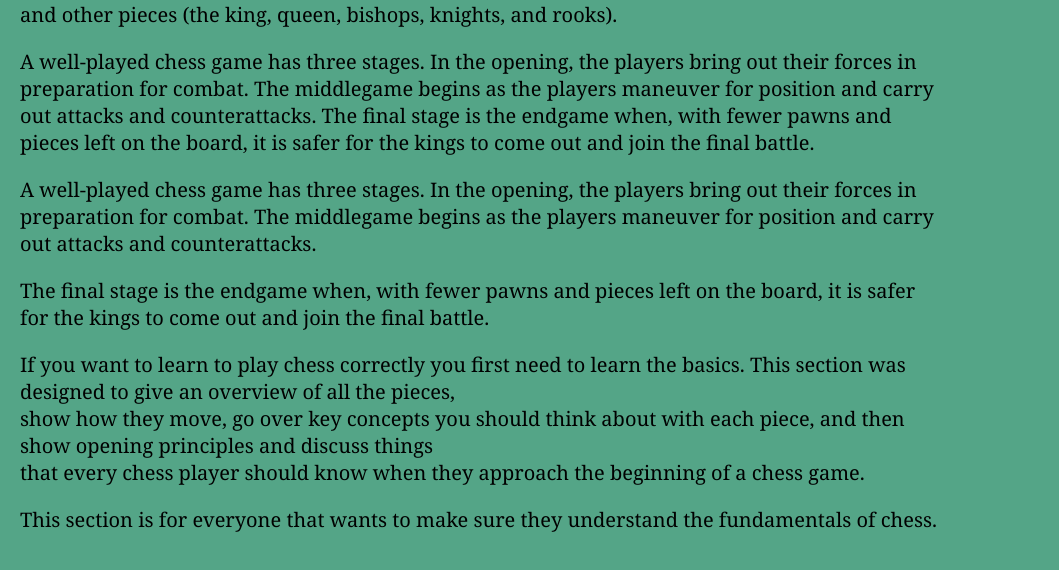
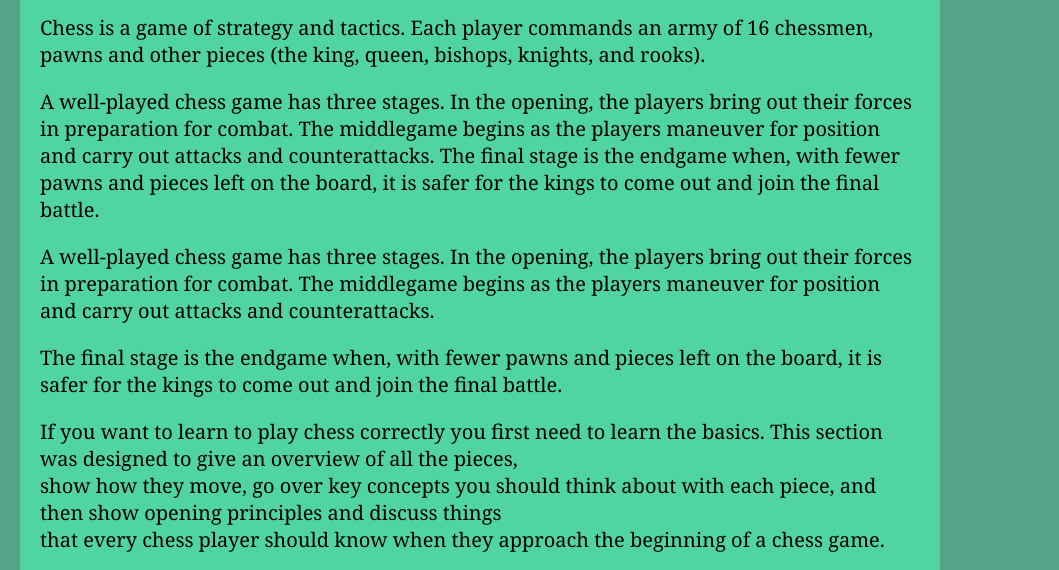
Before and after one commit to AhmedEmad2001/Chess-w, a plain HTML site: page index.html in a window 1280 px wide. Shown: the part 720-1290 px from the top of the page, without its empty margins (0-1059 px from the left). Drawn offline with Linux system fonts and the light colour scheme.

Commit message:
Update index.html

```diff
--- a/index.html
+++ b/index.html
@@ -85,7 +85,7 @@
           <div class="leftcol">
             <div class="card">
               <h2>Learn To Play Chess</h2>
-              <div class="fakeimg"  >
+              <div class="content"  >
             <p> Chess is a game of strategy and tactics. Each player commands an army of 16 chessmen, pawns and other pieces
             (the king, queen, bishops, knights, and rooks).</p>
 
```
